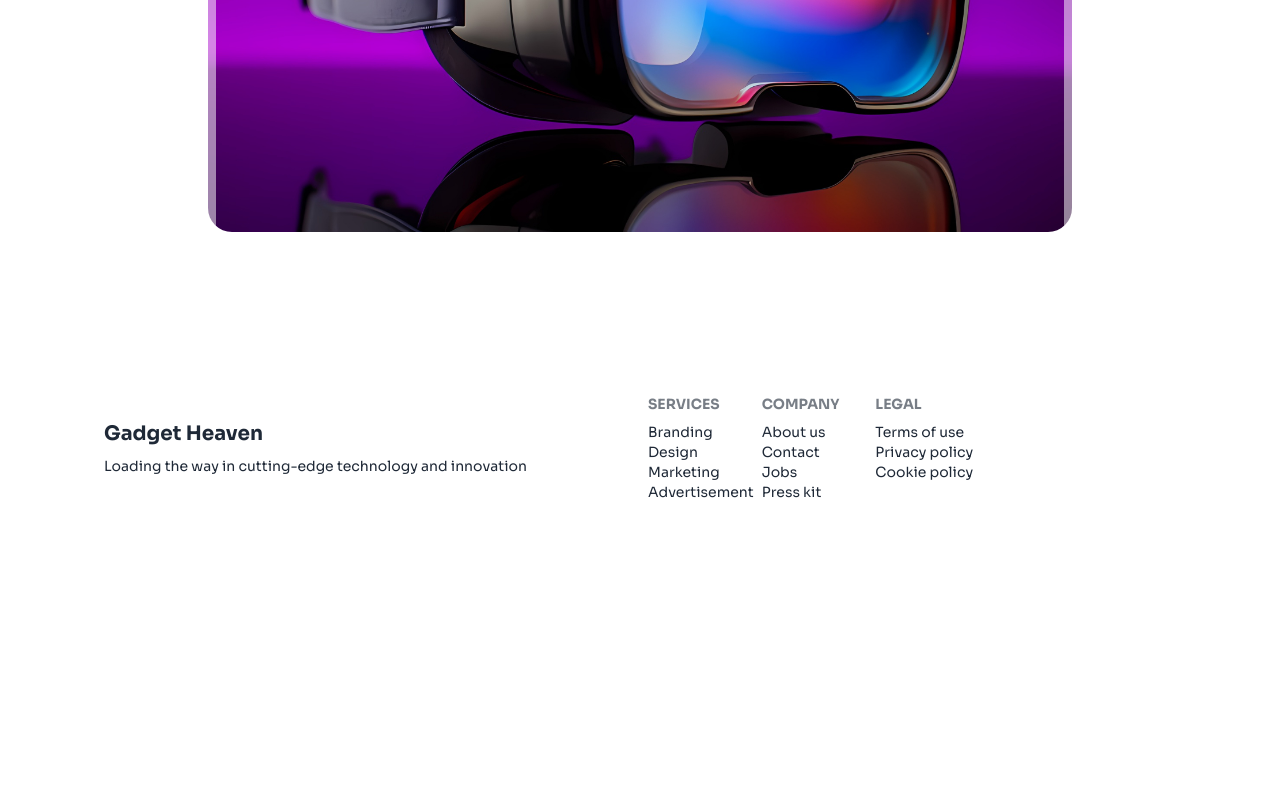
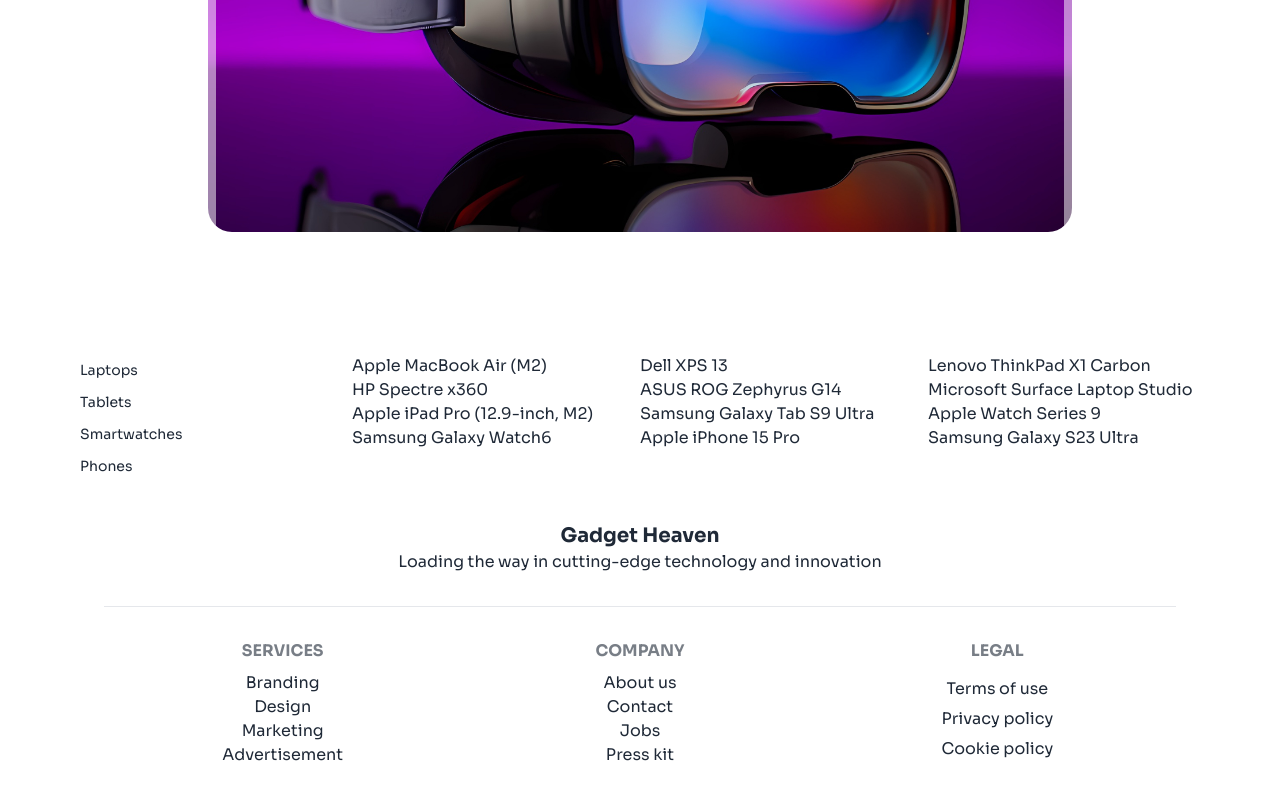
Before and after one commit to noorjahan220/gadget-heaven, a React (Vite) app: page / in a window 1280 px wide. Shown: the part 682-1482 px from the top of the page. Before the commit the page ends 1224 px from the top, so only its background shows below. Built offline with nearby package versions, Linux system fonts and the light colour scheme.

Commit message:
added main section and cards

```diff
--- a/public/ProductsData.json
+++ b/public/ProductsData.json
@@ -1,9 +1,10 @@
 [
     {
       "product_id": "L1",
-      "product_title": "UltraBook Pro",
-      "product_image": "ultrabook_pro.jpg",
+      "product_title": "Apple MacBook Air (M2)",
+      "product_image": "https://i.ibb.co.com/N3HzYZz/yudhajit-ghosh-WGFQsc-Klxg-Q-unsplash.jpg",
       "category_id": "C1",
+      "category": "Laptops",
       "price": "$950",
       "description": "A high-performance ultrabook for professionals.",
       "specification": ["Intel i7 Processor", "16GB RAM", "512GB SSD", "14-inch Display"],
@@ -13,9 +14,10 @@
     },
     {
       "product_id": "L2",
-      "product_title": "Gaming Laptop X",
-      "product_image": "gaming_laptop_x.jpg",
+      "product_title": "Dell XPS 13",
+      "product_image": "https://i.ibb.co.com/ckmZ9kH/rohan-d8kp7-EPg-Am-Q-unsplash.jpg",
       "category_id": "C1",
+      "category": "Laptops",
       "price": "$1200",
       "description": "Powerful gaming laptop with high-end graphics.",
       "specification": ["Intel i9 Processor", "32GB RAM", "1TB SSD", "15.6-inch Display"],
@@ -25,9 +27,10 @@
     },
     {
       "product_id": "L3",
-      "product_title": "LightBook Air",
-      "product_image": "lightbook_air.jpg",
+      "product_title": "Lenovo ThinkPad X1 Carbon",
+      "product_image": "https://i.ibb.co.com/rbpj2mk/andras-vas-Bd7g-Nn-WJBk-U-unsplash.jpg",
       "category_id": "C1",
+      "category": "Laptops",
       "price": "$780",
       "description": "Lightweight laptop for daily tasks.",
       "specification": ["Intel i5 Processor", "8GB RAM", "256GB SSD", "13-inch Display"],
@@ -37,9 +40,10 @@
     },
     {
       "product_id": "L4",
-      "product_title": "Student Laptop 15",
-      "product_image": "student_laptop_15.jpg",
+      "product_title": "HP Spectre x360",
+      "product_image": "https://i.ibb.co.com/mHk67dX/mika-baumeister-7-KLp-KCG05v-I-unsplash.jpg",
       "category_id": "C1",
+      "category": "Laptops",
       "price": "$520",
       "description": "Affordable laptop for students.",
       "specification": ["Intel i3 Processor", "4GB RAM", "128GB SSD", "15-inch Display"],
@@ -49,9 +53,10 @@
     },
     {
       "product_id": "L5",
-      "product_title": "Pro Laptop 17",
-      "product_image": "pro_laptop_17.jpg",
+      "product_title": "ASUS ROG Zephyrus G14",
+      "product_image": "https://i.ibb.co.com/JWY3dyx/aleksander-vlad-4t0s-QYJXFXo-unsplash.jpg",
       "category_id": "C1",
+      "category": "Laptops",
       "price": "$1500",
       "description": "High-end laptop with large display.",
       "specification": ["Intel i9 Processor", "32GB RAM", "2TB SSD", "17-inch Display"],
@@ -61,9 +66,10 @@
     },
     {
       "product_id": "L6",
-      "product_title": "Convertible Laptop Flex",
-      "product_image": "convertible_laptop_flex.jpg",
+      "product_title": "Microsoft Surface Laptop Studio",
+      "product_image": "https://i.ibb.co.com/3Tx0DL1/ricardo-resende-ark-Wp-VUvjmw-unsplash.jpg",
       "category_id": "C1",
+      "category": "Laptops",
       "price": "$680",
       "description": "Flexible 2-in-1 laptop.",
       "specification": ["Intel i5 Processor", "8GB RAM", "256GB SSD", "14-inch Touch Display"],
@@ -73,9 +79,10 @@
     },
     {
         "product_id": "T1",
-        "product_title": "Tablet Pro 11",
-        "product_image": "tablet_pro_11.jpg",
+        "product_title": "Apple iPad Pro (12.9-inch, M2)",
+        "product_image": "https://i.ibb.co.com/SxpqbLZ/elena-mozhvilo-XX9-HKLPNm-EA-unsplash.jpg",
         "category_id": "C2",
+        "category": "Tablets",
         "price": "$520",
         "description": "High-resolution tablet with 11-inch display.",
         "specification": ["Octa-Core Processor", "4GB RAM", "128GB Storage", "11-inch Display"],
@@ -85,9 +92,10 @@
       },
       {
         "product_id": "T2",
-        "product_title": "Budget Tab 7",
-        "product_image": "budget_tab_7.jpg",
+        "product_title": "Samsung Galaxy Tab S9 Ultra",
+        "product_image": "https://i.ibb.co.com/Ss7n08T/galaxy-tab-s9-ultra-01-500x500.webp",
         "category_id": "C2",
+        "category": "Tablets",
         "price": "$150",
         "description": "Affordable tablet with essential features.",
         "specification": ["Quad-Core Processor", "2GB RAM", "32GB Storage", "7-inch Display"],
@@ -97,9 +105,10 @@
       },
       {
         "product_id": "S1",
-        "product_title": "Fitness Smartwatch",
-        "product_image": "fitness_smartwatch.jpg",
+        "product_title": "Apple Watch Series 9",
+        "product_image": "https://i.ibb.co.com/mq5yVBj/apple-watch-series-9-2023-by-apple.jpg",
         "category_id": "C3",
+         "category": "Smartwatches",
         "price": "$200",
         "description": "Smartwatch with fitness tracking features.",
         "specification": ["Heart Rate Monitor", "GPS", "Water-Resistant", "7-day Battery Life"],
@@ -109,9 +118,10 @@
       },
       {
         "product_id": "S2",
-        "product_title": "Luxury Smartwatch",
-        "product_image": "luxury_smartwatch.jpg",
+        "product_title": "Samsung Galaxy Watch6",
+        "product_image": "https://i.ibb.co.com/3M7rqpb/galaxy-watch6-large-graphite.webp",
         "category_id": "C3",
+         "category": "Smartwatches",
         "price": "$550",
         "description": "Premium smartwatch with elegant design.",
         "specification": ["AMOLED Display", "GPS", "Heart Rate & ECG", "5-day Battery Life"],
@@ -121,9 +131,10 @@
       },
       {
         "product_id": "P1",
-        "product_title": "Smartphone Galaxy Z",
-        "product_image": "galaxy_z.jpg",
+        "product_title": "Apple iPhone 15 Pro",
+        "product_image": "https://i.ibb.co.com/x2x0VGp/65038654434d0-i-Phone-15-Pro-Natural-titanium-png.png",
         "category_id": "C4",
+         "category": "Phones",
         "price": "$899",
         "description": "Folding smartphone with high-end features and dual screens.",
         "specification": ["Snapdragon 888 Processor", "12GB RAM", "256GB Storage", "6.2-inch Foldable Display"],
@@ -133,38 +144,16 @@
       },
       {
         "product_id": "P2",
-        "product_title": "iPhone X Pro",
-        "product_image": "iphone_x_pro.jpg",
+        "product_title": "Samsung Galaxy S23 Ultra",
+        "product_image": "https://i.ibb.co.com/H7BF5wb/download.jpg",
         "category_id": "C4",
+         "category": "Phones",
         "price": "$999",
         "description": "Flagship iPhone with pro-grade camera and premium design.",
         "specification": ["A14 Bionic Chip", "6GB RAM", "128GB Storage", "6.7-inch Display"],
         "availability": false,
         "rating": 4.8,
         "warranty": "1 year"
-      },
-      {
-        "product_id": "P3",
-        "product_title": "Pixel 6",
-        "product_image": "pixel_6.jpg",
-        "category_id": "C4",
-        "price": "$799",
-        "description": "Google's flagship phone with custom processor and advanced AI features.",
-        "specification": ["Google Tensor Processor", "8GB RAM", "128GB Storage", "6.4-inch OLED Display"],
-        "availability": true,
-        "rating": 4.5,
-        "warranty": "1.5 years"
-      },
-      {
-        "product_id": "P4",
-        "product_title": "OnePlus 9",
-        "product_image": "oneplus_9.jpg",
-        "category_id": "C4",
-        "price": "$729",
-        "description": "High-performance smartphone with Hasselblad camera system.",
-        "specification": ["Snapdragon 888 Processor", "8GB RAM", "128GB Storage", "6.55-inch Fluid AMOLED Display"],
-        "availability": true,
-        "rating": 4.4,
-        "warranty": "1 year"
       }
+
   ]
--- a/public/category.json
+++ b/public/categories.json
@@ -1,18 +1,18 @@
 [
     {
       "category_id": "C1",
-      "category_name": "Laptops"
+      "category": "Laptops"
     },
     {
       "category_id": "C2",
-      "category_name": "Tablets"
+      "category": "Tablets"
     },
     {
       "category_id": "C3",
-      "category_name": "Smartwatches"
+      "category": "Smartwatches"
     },
     {
       "category_id": "C4",
-      "category_name": "Phones"
+      "category": "Phones"
     }
   ]
--- a/src/Components/Banner/Banner.jsx
+++ b/src/Components/Banner/Banner.jsx
@@ -1,4 +1,5 @@
 
+import { Link } from 'react-router-dom';
 import bannerImage from '../../assets/banner.jpg';
 import './Banner.css'
 
@@ -11,7 +12,7 @@ const Banner = () => {
         <div className=' text-center bg-bannerColor p-20 text-white rounded-bl-3xl rounded-br-3xl'>
             <h2 className='text-3xl font-bold mb-3'>Upgrade Your Tech Accessorize with <br /> Gadget Heaven Accessories</h2>
             <p className='text-sm font-normal mb-4'>Explore the latest gadgets that will take your experience to the next level. From smart devices to the coolest accessories, we have it all!</p>
-            <button className='mb-4 btn'>Shop Now</button>
+            <Link to = 'dashboard' className='mb-4 btn'>Shop Now </Link>
         </div>
         <div className='imgWrap'>
             <img className='rounded-3xl'  src={bannerImage}/>
--- /dev/null
+++ b/src/Components/Card/Card.jsx
@@ -0,0 +1,13 @@
+
+
+
+const Card = ({ card }) => {
+    const { product_title, product_image, price } = card || {};
+    return (
+        <div>
+            <h2>{product_title}</h2>
+        </div>
+    );
+};
+
+export default Card;
--- /dev/null
+++ b/src/Components/Categories/Categories.jsx
@@ -0,0 +1,18 @@
+
+import { Link } from 'react-router-dom';
+
+const Categories = ({ categories }) => {
+
+  return (
+    <div role="" className="tabs flex flex-col items-start ">
+      {
+        categories.map(category => (<Link key={category.category} to={`category/${category.category}`} role='tab' className='tab'>
+          {category.category}
+        </Link>))
+      }
+
+    </div>
+  );
+};
+
+export default Categories;
--- a/src/Components/Footer/Footer.jsx
+++ b/src/Components/Footer/Footer.jsx
@@ -28,14 +28,17 @@ const Footer = () => {
   </nav>
 </footer> */}
 
-      <footer className="footer grid grid-cols-1  md:grid-cols-2   items-center    rounded p-10">
-        <div className="md:text-left mb-6 md:mb-0">
+
+     <footer className=" rounded p-10">
+
+        <div className=" mb-6 text-center ">
           <h1 className="font-bold text-xl">Gadget Heaven</h1>
           <p>Loading the way in cutting-edge technology and innovation</p>
 
         </div>
+        <hr className="my-8 border-blue-gray-50" />
 
-        <div className="grid grid-cols-3">
+        <div className="grid grid-cols-3 text-center">
           <nav className="grid grid-cols-1">
             <h6 className="footer-title">Services</h6>
             <a className="link link-hover">Branding</a>
@@ -63,6 +66,7 @@ const Footer = () => {
 
 
 
+
     </>
   );
 };
--- a/src/Components/Home/Home.jsx
+++ b/src/Components/Home/Home.jsx
@@ -1,10 +1,25 @@
+
+import { Outlet, useLoaderData } from "react-router-dom";
 import Banner from "../Banner/Banner";
+import Categories from "../Categories/Categories";
 
 
 const Home = () => {
+    const categories = useLoaderData();
+
     return (
         <div>
-            <Banner></Banner>
+            <Banner />
+            <div className="grid grid-cols-1 lg:grid-cols-4 ">
+                <div>
+                    <Categories categories={categories} />
+                </div>
+                <div className="col-span-3">
+                    <Outlet />
+
+
+                </div>
+            </div>
         </div>
     );
 };
--- a/src/Components/NavBar/NavBar.jsx
+++ b/src/Components/NavBar/NavBar.jsx
@@ -5,7 +5,7 @@ const NavBar = () => {
 
 
     const location = useLocation();
-    const isHomepage = location.pathname === "/";
+    const isHomepage = location.pathname === "/" || location.pathname.includes('category');
     const links = <>
         <li><NavLink to="/">Home</NavLink></li>
 
--- /dev/null
+++ b/src/Components/ProductCards/ProductCards.jsx
@@ -0,0 +1,39 @@
+import { useLoaderData, useParams } from "react-router-dom";
+import Card from "../Card/Card";
+import { useEffect, useState } from "react";
+
+
+const ProductCards = () => {
+    const data = useLoaderData()
+
+console.log(data)
+    const { category } = useParams()
+console.log(category)
+
+    const [cardInfo, setCardInfo] = useState([])
+
+    useEffect(() => {
+       if(category){
+        const filteredByCategory = [...data].filter(data => data.category === category)
+
+
+        setCardInfo(filteredByCategory)
+       }
+       else{
+        setCardInfo(data)
+       }
+    }, [category, data])
+
+
+
+
+    return (
+        <div className="grid grid-cols-1 md:grid-cols-2 lg:grid-cols-3">
+            {
+                cardInfo.map(card => (<Card key={card.id} card={card} />))
+            }
+        </div>
+    );
+};
+
+export default ProductCards;
--- a/src/Components/root/Root.jsx
+++ b/src/Components/root/Root.jsx
@@ -7,7 +7,11 @@ const Root = () => {
     return (
         <div className="max-w-[90%] mx-auto sora-font">
           <NavBar></NavBar>
-          <div className="min-h-[calc(100vh-332px)]"><Outlet></Outlet></div>
+          <div className="min-h-[calc(100vh-332px)]">
+            <Outlet>
+
+            </Outlet>
+            </div>
           <Footer></Footer>
         </div>
     );
--- a/src/main.jsx
+++ b/src/main.jsx
@@ -11,24 +11,38 @@ import ErrorPage from './Components/ErrorPage/ErrorPage';
 import Home from './Components/Home/Home';
 import DashBoard from './Components/DashBoard/DashBoard';
 import Statistics from './Components/Statistics/statistics';
+import ProductCards from './Components/ProductCards/ProductCards';
 
 const router = createBrowserRouter([
   {
     path: "/",
     element: <Root></Root>,
-    errorElement : <ErrorPage></ErrorPage>,
+    errorElement: <ErrorPage></ErrorPage>,
     children: [
       {
         path: "/",
-        element:<Home></Home>
+        element: <Home></Home>,
+        loader: () => fetch('../categories.json'),
+        children: [
+          {
+            path: '/',
+            element: <ProductCards />,
+            loader: () => fetch('../ProductsData.json'),
+          },
+          {
+            path: 'category/:category',
+            element: <ProductCards />,
+            loader: () => fetch('../ProductsData.json'),
+          }
+        ],
       },
       {
         path: "dashboard",
-        element:<DashBoard></DashBoard>
+        element: <DashBoard></DashBoard>
       },
       {
         path: "statistics",
-        element:<Statistics></Statistics>
+        element: <Statistics></Statistics>
       }
     ]
   },
@@ -36,6 +50,6 @@ const router = createBrowserRouter([
 
 createRoot(document.getElementById('root')).render(
   <StrictMode>
-      <RouterProvider router={router} />
+    <RouterProvider router={router} />
   </StrictMode>,
 )
```
